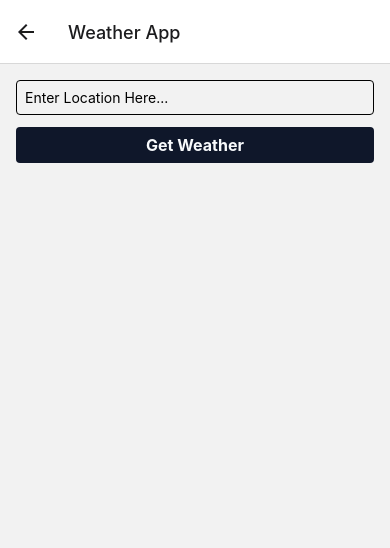
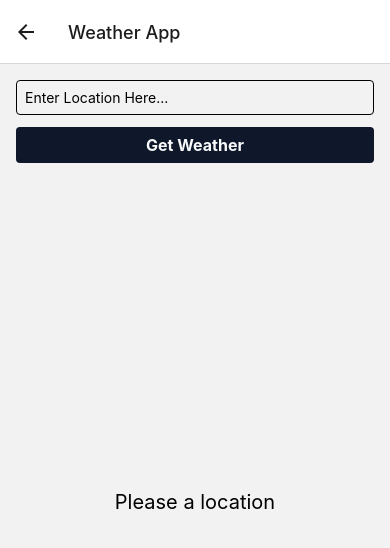
Before and after one commit to jonichi16/rn_test, a React Native app: screen /Weather in a window 390 px wide. Shown: the top 548 px of the page. Built offline with nearby package versions, Linux system fonts and the light colour scheme.

Commit message:
Add styling to weather app

```diff
--- /dev/null
+++ b/src/components/weatherComponents/WeatherComponent.tsx
@@ -0,0 +1,67 @@
+import {StyleSheet, Text, View, Image, Switch} from 'react-native';
+import React, {useState} from 'react';
+import {Weather} from '../../models/weatherModels/Weather';
+import {Typography} from '../../styles';
+
+type WeatherProps = {
+  weather: Weather;
+};
+
+const WeatherComponent = ({weather}: WeatherProps) => {
+  const [isCelsius, setIsCelsius] = useState<boolean>(true);
+  const {location, tempCelsius, tempFahrenheit, condition, icon} = weather;
+
+  return (
+    <View style={styles.container}>
+      <Text style={styles.location}>{location}</Text>
+      <Text style={styles.condition}>{condition}</Text>
+      <Image style={styles.icon} source={{uri: `https:${icon}`}} />
+      {isCelsius ? (
+        <Text style={styles.temp}>{tempCelsius}</Text>
+      ) : (
+        <Text style={styles.temp}>{tempFahrenheit}</Text>
+      )}
+      <View style={styles.tempContainer}>
+        <Text style={styles.switchLabel}>Celsius?</Text>
+        <Switch
+          trackColor={{false: '#767577', true: '#81b0ff'}}
+          thumbColor={isCelsius ? '#f5dd4b' : '#f4f3f4'}
+          ios_backgroundColor="#3e3e3e"
+          onValueChange={() => setIsCelsius(previousState => !previousState)}
+          value={isCelsius}
+        />
+      </View>
+    </View>
+  );
+};
+
+export default WeatherComponent;
+
+const styles = StyleSheet.create({
+  container: {
+    flex: 1,
+    justifyContent: 'center',
+    alignItems: 'center',
+  },
+  tempContainer: {
+    flexDirection: 'row',
+    justifyContent: 'center',
+    alignItems: 'center',
+  },
+  icon: {
+    width: 120,
+    height: 120,
+  },
+  location: {
+    ...Typography.header.xxl,
+  },
+  condition: {
+    ...Typography.subHeader.lg,
+  },
+  temp: {
+    ...Typography.header.xxxl,
+  },
+  switchLabel: {
+    ...Typography.body.md,
+  },
+});
--- a/src/pages/WeatherApp.tsx
+++ b/src/pages/WeatherApp.tsx
@@ -1,12 +1,13 @@
 import {Pressable, StyleSheet, Text, TextInput, View} from 'react-native';
 import React, {useState} from 'react';
-import {Colors} from '../styles';
+import {Colors, Typography} from '../styles';
 import {Weather} from '../models/weatherModels/Weather';
+import WeatherComponent from '../components/weatherComponents/WeatherComponent';
 
 const WeatherApp = () => {
   const [location, setLocation] = useState<string>('');
   const [weather, setWeather] = useState<Weather | null>(null);
-  const [error, setError] = useState<string>('');
+  const [error, setError] = useState<string>('Please a location');
   const [isLoading, setIsLoading] = useState<boolean>(false);
 
   const getWeather = async () => {
@@ -22,8 +23,8 @@ const WeatherApp = () => {
       }
 
       setWeather({
-        tempCelsius: data.current.temp_c,
-        tempFahrenheit: data.current.temp_f,
+        tempCelsius: `${data.current.temp_c}°C`,
+        tempFahrenheit: `${data.current.temp_f}°F`,
         condition: data.current.condition.text,
         icon: data.current.condition.icon,
         location: `${data.location.name}, ${data.location.country}`,
@@ -37,7 +38,7 @@ const WeatherApp = () => {
 
   if (isLoading) {
     return (
-      <View style={styles.loading}>
+      <View style={styles.center}>
         <Text>Loading...</Text>
       </View>
     );
@@ -64,6 +65,13 @@ const WeatherApp = () => {
         ]}>
         <Text style={styles.btnText}>Get Weather</Text>
       </Pressable>
+      {weather ? (
+        <WeatherComponent weather={weather!} />
+      ) : (
+        <View style={styles.center}>
+          <Text style={styles.error}>{error}</Text>
+        </View>
+      )}
     </View>
   );
 };
@@ -94,9 +102,12 @@ const styles = StyleSheet.create({
     fontWeight: '700',
     textAlign: 'center',
   },
-  loading: {
+  center: {
     flex: 1,
     justifyContent: 'center',
     alignItems: 'center',
   },
+  error: {
+    ...Typography.body.lg,
+  },
 });
```
